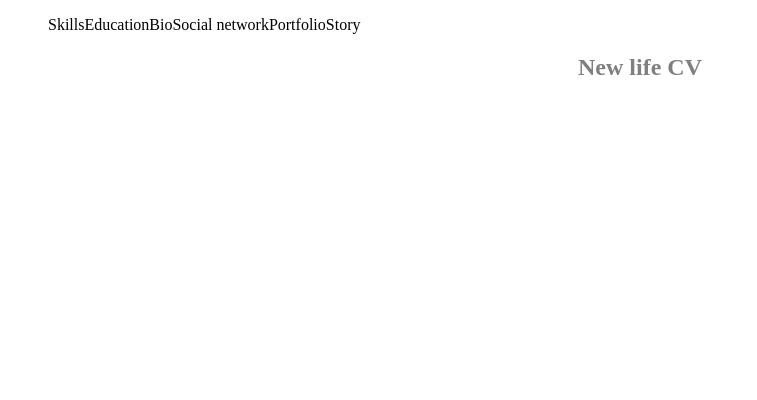
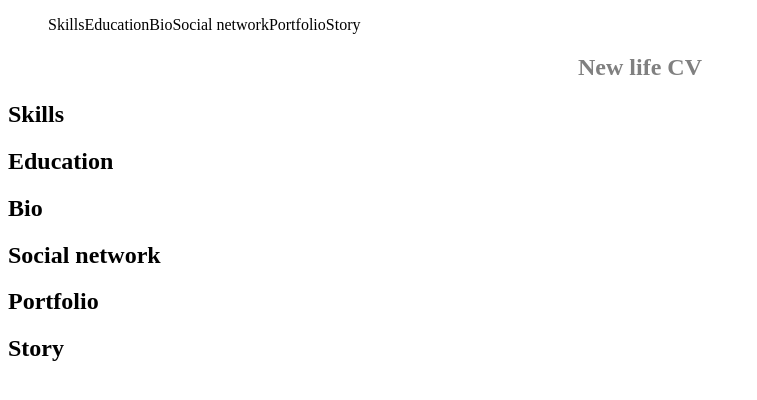
Before and after one commit to mykolapasko/rsschool-cv, a plain HTML site: page index.html in a window 1280 px wide. Shown: the whole page, without its empty margins (0-757 px from the left). Drawn offline with Linux system fonts and the light colour scheme.

Commit message:
feat: add headers content

```diff
--- a/index.html
+++ b/index.html
@@ -26,27 +26,27 @@
         New life CV
       </h1>
       <article>
-        <h2></h2>
+        <h2>Skills</h2>
         <p></p>
       </article>
       <article>
-        <h2></h2>
+        <h2>Education</h2>
         <p></p>
       </article>
       <article>
-        <h2></h2>
+        <h2>Bio</h2>
         <p></p>
       </article>
       <article>
-        <h2></h2>
+        <h2>Social network</h2>
         <p></p>
       </article>
       <article>
-        <h2></h2>
+        <h2>Portfolio</h2>
         <p></p>
       </article>
       <article>
-        <h2></h2>
+        <h2>Story</h2>
         <p></p>
       </article>
     </section>
```
